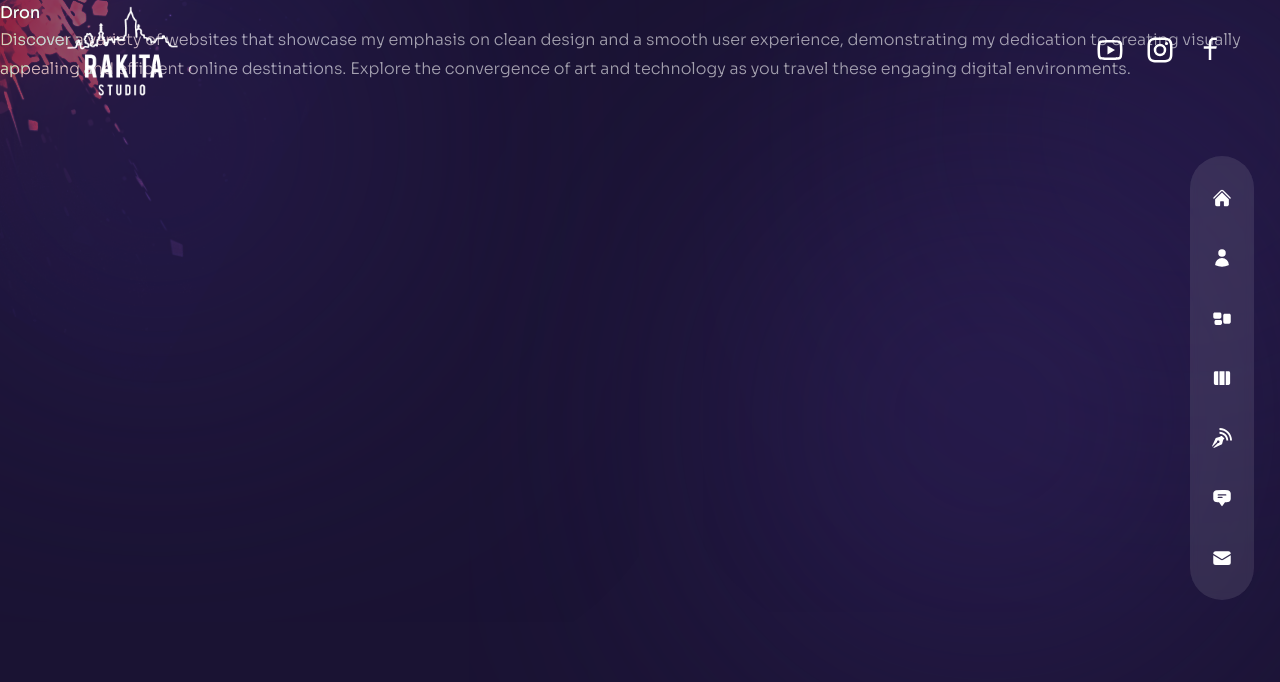
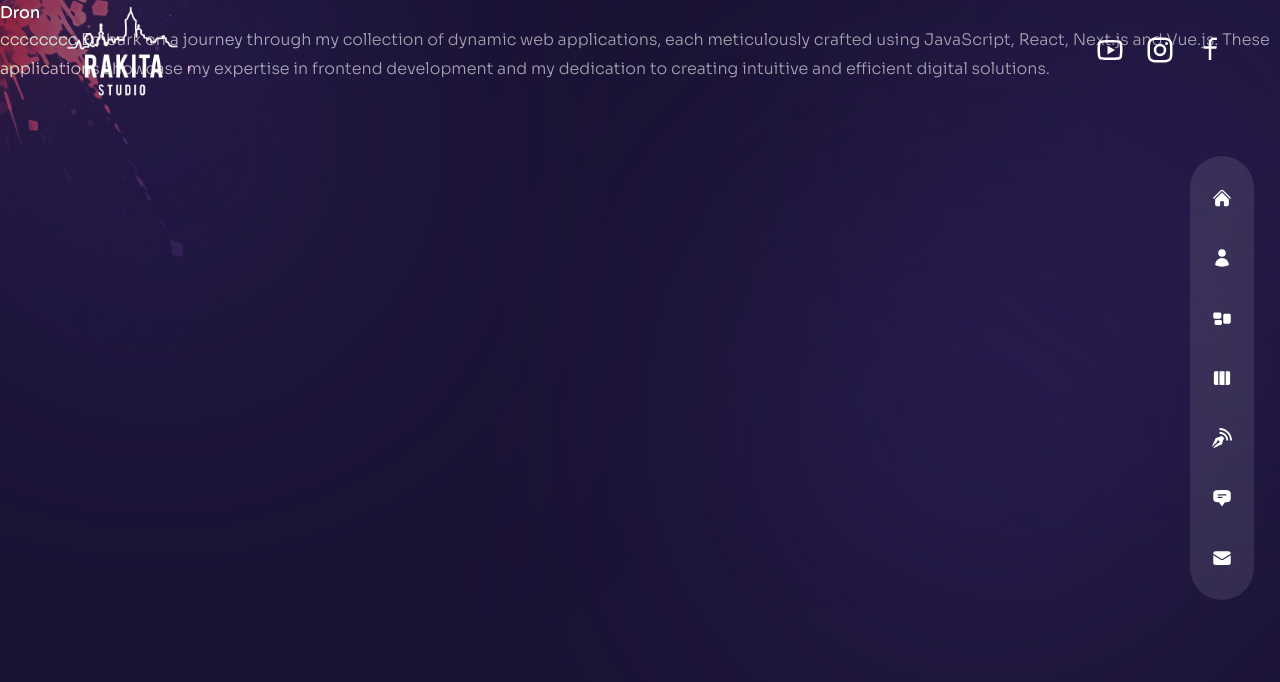
Before and after one commit to MirosBL45/studio_rakita, a Next.js app: page /blog/dron in a window 1280 px wide. Shown: the top 682 px of the page. Built offline with nearby package versions, Linux system fonts and the light colour scheme.

Commit message:
some text for blogs

```diff
--- a/data/blogsData.js
+++ b/data/blogsData.js
@@ -6,6 +6,7 @@ export const blogs = [
         url: "/blog/video",
         image: '/blogImages/camera.webp',
         description: 'Embark on a journey through my collection of dynamic web applications, each meticulously crafted using JavaScript, React, Next.js and Vue.js. These applications showcase my expertise in frontend development and my dedication to creating intuitive and efficient digital solutions.',
+        text: 'aaaaaa Embark on a journey through my collection of dynamic web applications, each meticulously crafted using JavaScript, React, Next.js and Vue.js. These applications showcase my expertise in frontend development and my dedication to creating intuitive and efficient digital solutions.',
         forUrl: 'apps',
         position: 'Customer',
     },
@@ -16,6 +17,7 @@ export const blogs = [
         url: "/blog/pictures",
         image: '/blogImages/photo.webp',
         description: 'Indulge in the thrill of interactive entertainment with my collection of games. Developed using JavaScript these games offer experiences that captivate players because each game highlights my passion for blending creativity with technical expertise.',
+        text: 'bbbbbbb Embark on a journey through my collection of dynamic web applications, each meticulously crafted using JavaScript, React, Next.js and Vue.js. These applications showcase my expertise in frontend development and my dedication to creating intuitive and efficient digital solutions.',
         forUrl: 'games',
         position: 'Customer2',
     },
@@ -26,6 +28,7 @@ export const blogs = [
         url: "/blog/dron",
         image: '/blogImages/drone.webp',
         description: 'Discover a variety of websites that showcase my emphasis on clean design and a smooth user experience, demonstrating my dedication to creating visually appealing and efficient online destinations. Explore the convergence of art and technology as you travel these engaging digital environments.',
+        text: 'cccccccc Embark on a journey through my collection of dynamic web applications, each meticulously crafted using JavaScript, React, Next.js and Vue.js. These applications showcase my expertise in frontend development and my dedication to creating intuitive and efficient digital solutions.',
         forUrl: 'websites',
         position: 'Customer3',
     },
--- a/pages/blog/[slug].jsx
+++ b/pages/blog/[slug].jsx
@@ -15,7 +15,7 @@ export default function BlogPost() {
     <div>
       <h1>{blog.title}</h1>
       {/* <img src={blog.imageUrl} alt={blog.title} /> */}
-      <p>{blog.description}</p>
+      <p>{blog.text}</p>
     </div>
   );
 }
```
